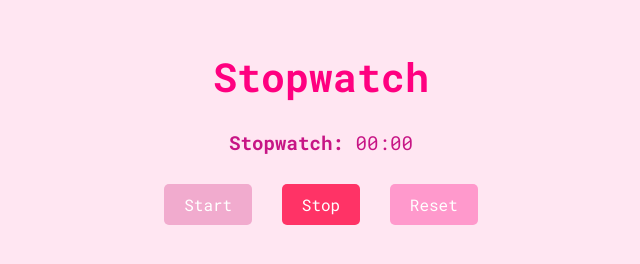
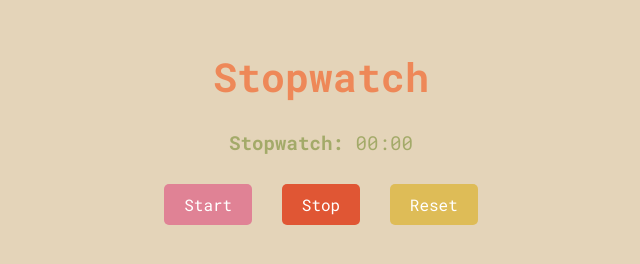
Before and after one commit to applepieeeeee/js_projects, an Electron app: page index.html in a window 800 px wide. Shown: the whole page, without its empty margins (79-719 px from the left). Drawn offline with Linux system fonts and the light colour scheme.

Commit message:
cool retro color palette

```diff
--- a/index.html
+++ b/index.html
@@ -13,19 +13,19 @@
             font-family: 'Roboto Mono', monospace;
             text-align: center;
             margin-top: 50px;
-            background-color: #ffe6f2; /* Soft pink background */
-            color: #d100a9; /* Dark pink text */
+            background-color: #e4d4b9;
+            color: #d100a9;
         }
 
         h1 {
             font-size: 2.5rem;
             font-weight: 700;
-            color: #ff0080; /* Brighter pink */
+            color: #ee8858;
         }
 
         p {
             font-size: 1.2rem;
-            color: #c71585; /* Medium pink */
+            color: #a3aa69;
         }
 
         button {
@@ -40,30 +40,30 @@
         }
 
         #start {
-            background-color: #f1abce;
+            background-color: #e08295;
             color: white;
         }
 
         #start:hover {
-            background-color: #ff3385;
+            background-color: #666592;
         }
 
         #stop {
-            background-color: #ff3366;
+            background-color: #e05634;
             color: white;
         }
 
         #stop:hover {
-            background-color: #cc0044;
+            background-color: #666592;
         }
 
         #reset {
-            background-color: #ff99cc;
+            background-color: #debc57;
             color: white;
         }
 
         #reset:hover {
-            background-color: #ff66a3;
+            background-color: #666592;
         }
     </style>
 </head>
```
